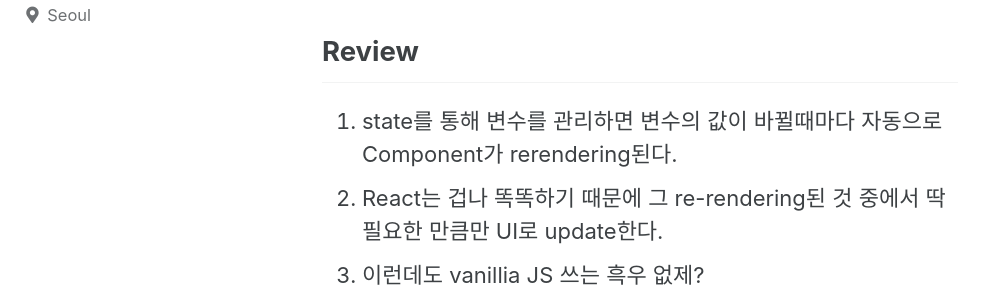
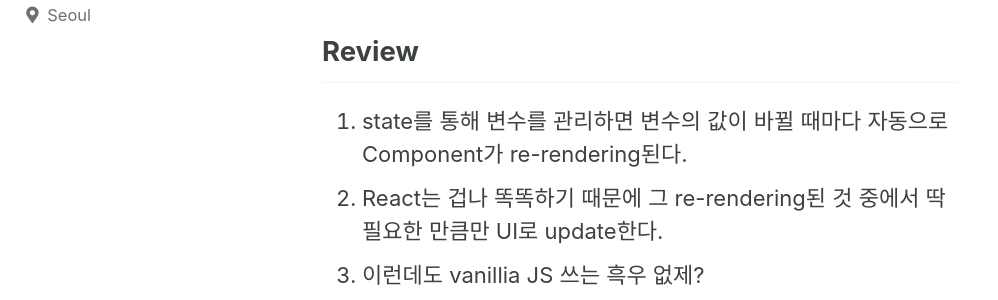
Before and after one commit to forwarder1121/forwarder1121.github.io_old, a Jekyll site: the page built from _posts/스터디/노마드코더_리액트/2024-01-03-[React 노마드코더] 2. State.md, in a window 1280 px wide and 900 px high, scrolled down 4885 px. Shown: the part 152-452 px from the top of the window, without its empty margins (0-998 px from the left). Built offline with Jekyll 4.4.1, drawn with Linux system fonts in a browser that asks for light colours; cached includes are drawn as plain includes; comment, search, counter and statistics services are not loaded.

Commit message:
2024-01-03-[React 노마드코더] 2. State.md 업데이트

```diff
--- a/_posts/스터디/노마드코더_리액트/2024-01-03-[React 노마드코더] 2. State.md
+++ b/_posts/스터디/노마드코더_리액트/2024-01-03-[React 노마드코더] 2. State.md
@@ -169,6 +169,6 @@ JS가 되는 HTML이라니, 너무 편하다.
 
 ## Review
 
-1. state를 통해 변수를 관리하면 변수의 값이 바뀔때마다 자동으로 Component가 rerendering된다.
+1. state를 통해 변수를 관리하면 변수의 값이 바뀔 때마다 자동으로 Component가 re-rendering된다.
 2. React는 겁나 똑똑하기 때문에 그 re-rendering된 것 중에서 딱 필요한 만큼만 UI로 update한다.
 3. 이런데도 vanillia JS 쓰는 흑우 없제?
```
